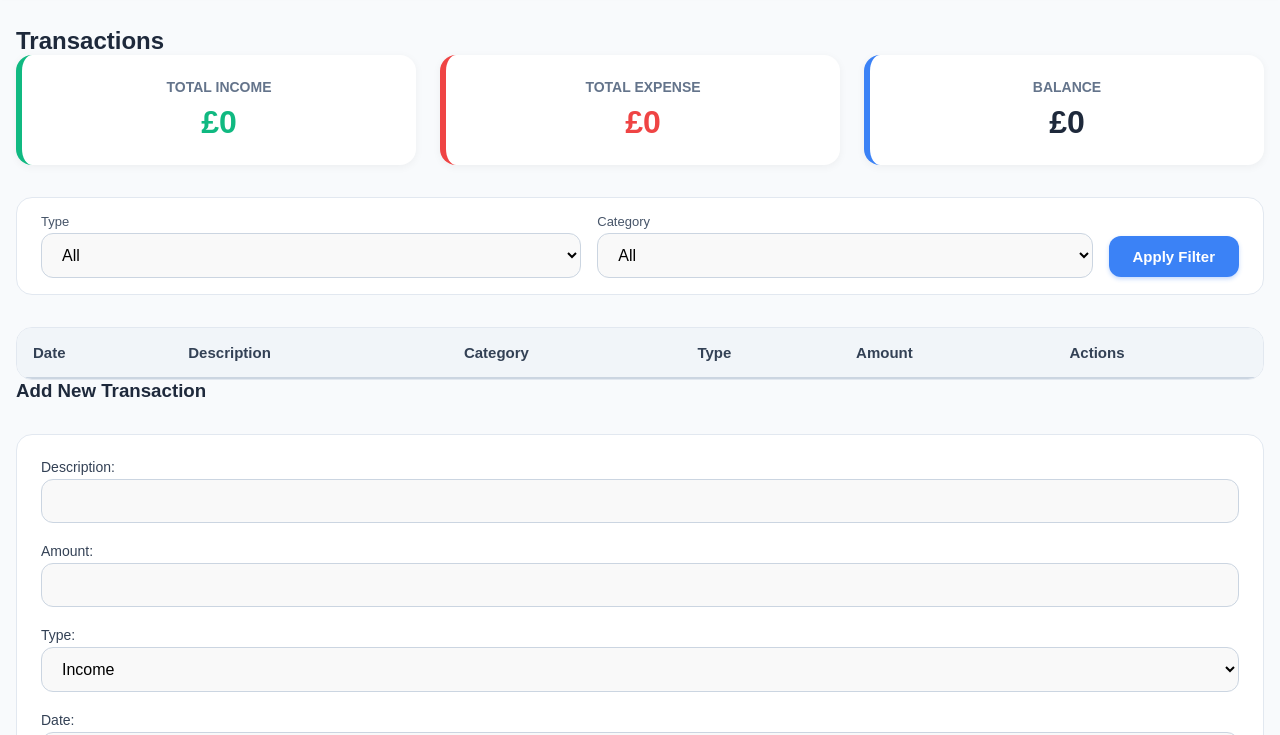
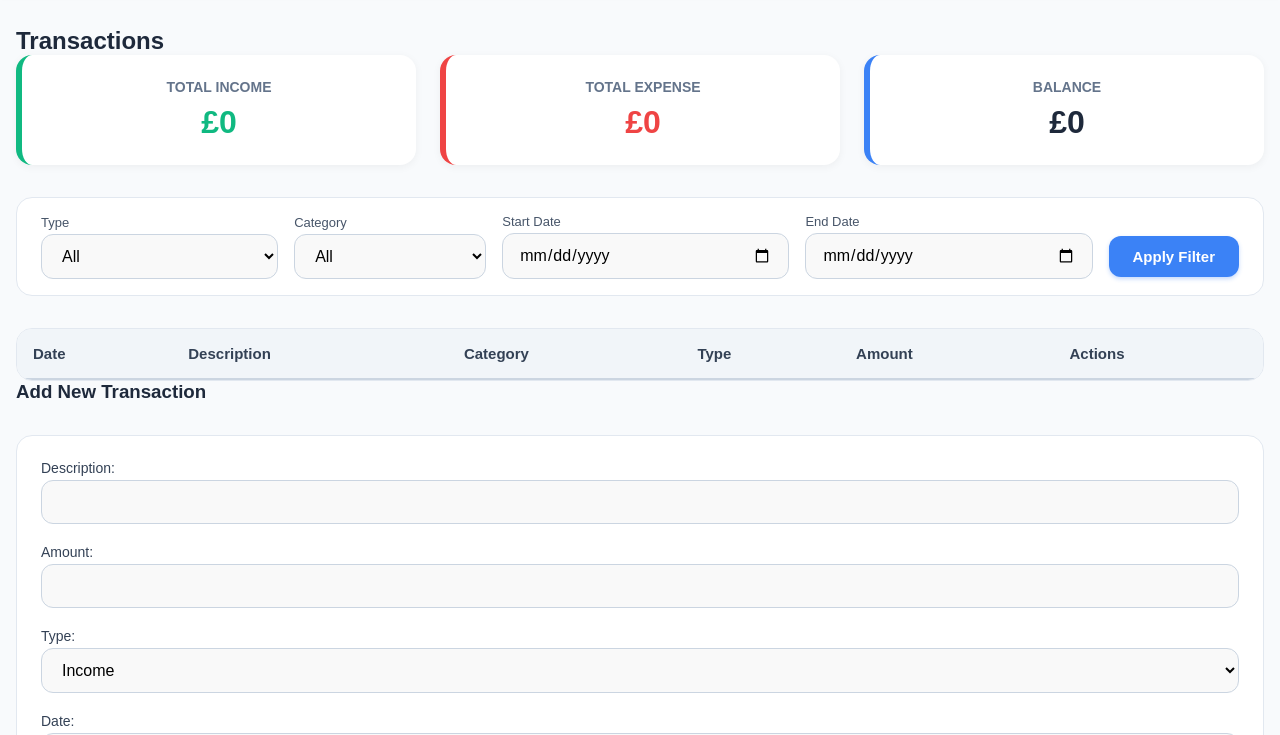
Before and after one commit to faikguler/Full_Stack_Income_Expense_Tracking, a website: page public/dashboard.html in a window 1280 px wide. Shown: the part 65-800 px from the top of the page. Drawn offline with Linux system fonts and the light colour scheme.

Commit message:
date filter

```diff
--- a/public/dashboard.html
+++ b/public/dashboard.html
@@ -48,6 +48,17 @@
                     <option value="">All</option>
                 </select>
             </div>
+
+
+            <div class="filter-group">
+                <label for="startDate">Start Date</label>
+                <input type="date" id="startDate">
+            </div>
+            <div class="filter-group">
+                <label for="endDate">End Date</label>
+                <input type="date" id="endDate">
+            </div>
+
             <button id="applyFilter">Apply Filter</button>
         </div>
 
```
